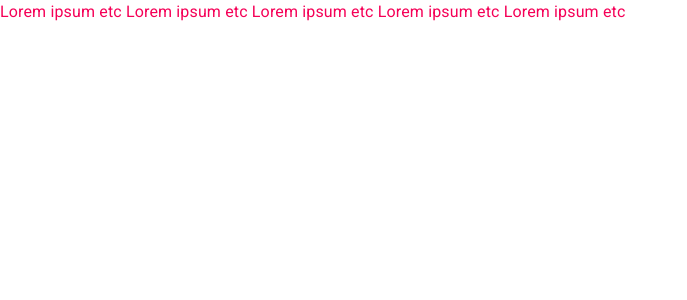
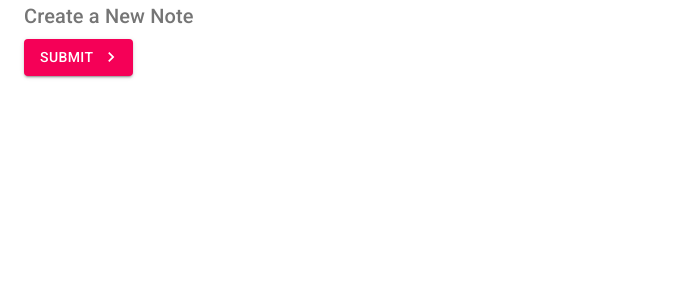
Before and after one commit to jcianciolo/material-practice, a React (Create React App) app: page /create in a window 1280 px wide. Shown: the top 300 px of the page, without its empty margins (0-687 px from the left). Built offline with nearby package versions, Linux system fonts and the light colour scheme.

Commit message:
added Typography and icons

```diff
--- a/package.json
+++ b/package.json
@@ -4,6 +4,7 @@
   "private": true,
   "dependencies": {
     "@material-ui/core": "^4.12.1",
+    "@material-ui/icons": "^4.11.2",
     "@testing-library/jest-dom": "^5.11.9",
     "@testing-library/react": "^11.2.5",
     "@testing-library/user-event": "^12.7.1",
--- a/src/pages/Create.js
+++ b/src/pages/Create.js
@@ -1,22 +1,36 @@
 import React from 'react'
+import Button from '@material-ui/core/Button'
+import ButtonGroup from '@material-ui/core/ButtonGroup'
 import Typography from '@material-ui/core/Typography'
+import Container from '@material-ui/core/Container'
+import SendIcon from '@material-ui/icons/Send'
+import KeyboardArrowRightIcon from '@material-ui/icons/KeyboardArrowRight'
 
 export default function Create() {
   return (
-    <div>
-      {/* <Typography
-        variant="h1"
-        color="primary"
+    <Container>
+      <Typography
+        variant="h6"
+        color="textSecondary"
+        component="h2"
+        gutterBottom
       >
-        Create a new note
-      </Typography> */}
+        Create a New Note
+      </Typography>
 
-      <Typography
+      <Button
+        onClick={() => console.log('you clicked me!')}
+        type="submit"
         color="secondary"
-        noWrap
+        variant="contained"
+        endIcon={<KeyboardArrowRightIcon />}
       >
-        Lorem ipsum etc Lorem ipsum etc Lorem ipsum etc Lorem ipsum etc Lorem ipsum etc
-      </Typography>
-    </div>
+        Submit
+      </Button>
+
+
+
+
+    </Container>
   )
 }
```
Also changed, not shown: 1 other file (tests, documents, lock files or other folders).
